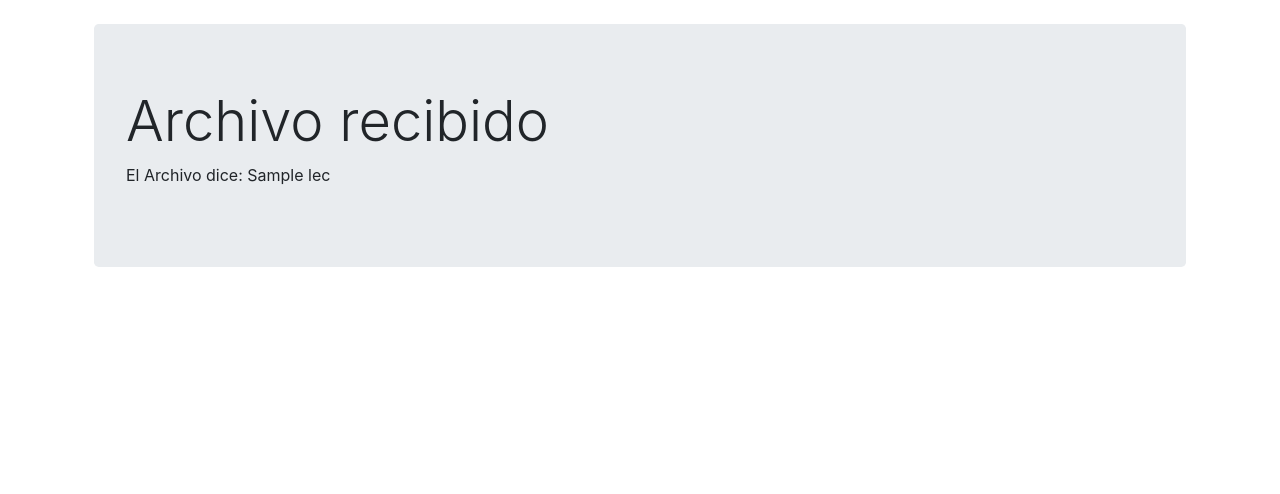
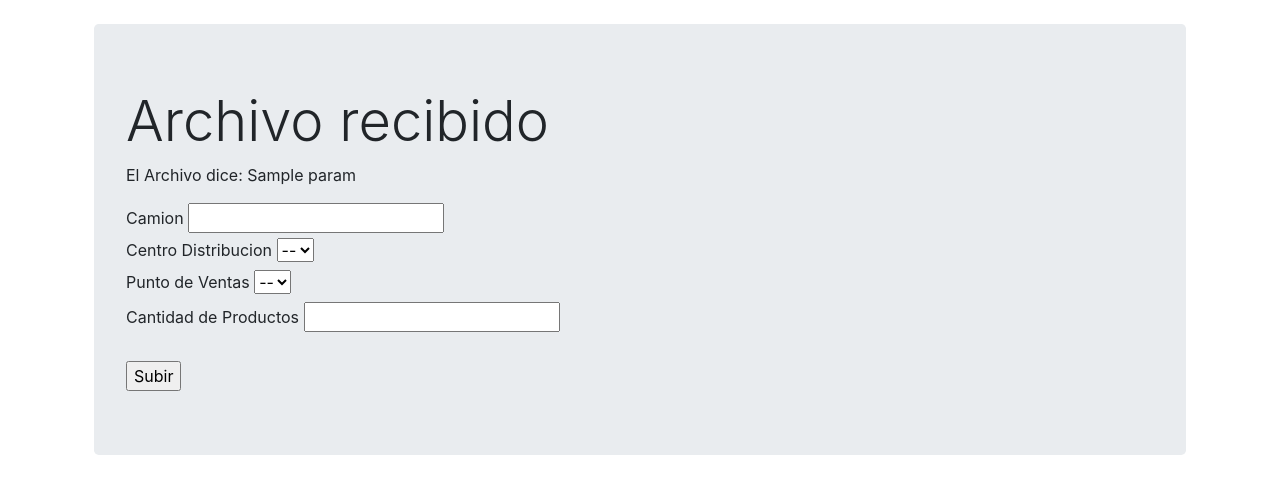
Before and after one commit to JenVPF/Integral_Grafos, a Flask app: template templates/datos.html in a window 1280 px wide. Shown: the part 56-550 px from the top of the page. Run offline with Flask 2, Linux system fonts and the light colour scheme; the template is opened without the code that fills it: values that come from a table or form of the project are taken from there, most other values are stand-ins (such as "Sample title", 1, 10 or a date in 2020); some libraries are stand-ins or nearby versions.

Commit message:
Avance Formulario

```diff
--- a/app.py
+++ b/app.py
@@ -2,8 +2,8 @@ from flask import Flask, render_template, request, redirect, url_for
 #Formulario
 from werkzeug import secure_filename
 #Llamada Funciones
-from forms import UploadForm
-from func import lecturaArchivo
+from forms import UploadForm, DetalleForm
+from func import lecturaArchivo, Parametros
 from config import Config
 
 app = Flask(__name__)
@@ -24,10 +24,30 @@ def about():
         return redirect(url_for('datos'))
     return render_template("about.html", form=form)
 
-@app.route('/datos')
+@app.route('/datos', methods = ['GET', 'POST'])
 def datos():
-    lec = lecturaArchivo(filename)
-    return render_template("datos.html", lec=lec)
+    form = DetalleForm()
+    Param = lecturaArchivo(filename) #Arreglo de Clases
+
+    #Variables
+    List_C = []
+    List_P = []
+    aux = Parametros()
+
+    for i in range(0,len(Param)):
+        aux = Param[i]
+        if aux.T == 'C':
+            List_C.append(aux)
+        else:
+            List_P.append(aux)
+
+
+    if request.method == 'GET' and form.validate_on_submit():
+        camion = form.camion.data
+        centro = form.centro.data
+        punto = form.punto.data
+        productos = form.productos.data
+    return render_template("datos.html", Param=Param, form=form)
 
 if __name__ == '__main__':
     app.run(debug=True)
--- a/forms.py
+++ b/forms.py
@@ -1,9 +1,17 @@
 from flask_wtf import FlaskForm
-from wtforms import SubmitField, FileField
+from wtforms import SubmitField, FileField, IntegerField, SelectField, StringField
+#Guardar, Cargar Archivo, Numero, Lista desplegable, string
 from wtforms.validators import Required
 
 class UploadForm(FlaskForm):
-
     archivo = FileField('Archivo', validators = [Required("Tienes que subir el archivo")])
 
     submit = SubmitField(' Subir ')
+
+class DetalleForm(FlaskForm):
+    camion = StringField('Camion', validators = [])
+    centro = SelectField('Centro Distribucion', choices = [(0,'--')])
+    punto = SelectField('Punto de Ventas', choices = [(0,'--')])
+    productos = IntegerField('Cantidad de Productos', validators = [])
+
+    submit = SubmitField('Subir')
--- a/templates/datos.html
+++ b/templates/datos.html
@@ -3,8 +3,22 @@
 {% block content %}
 
 <div class="jumbotron">
-  <h1 class="display-4">Archivo recibido</h1>
-  <p>El Archivo dice: {{lec}}</p>
+  <div>
+    <h1 class="display-4">Archivo recibido</h1>
+    <p>El Archivo dice: {{Param}}</p>
+  </div>
+
+  <div>
+    <form action="" method="post" enctype="multipart/form-data">
+      {{ form.csrf_token }}
+         {{form.camion.label() }} {{form.camion()}}<br/>
+         {{form.centro.label() }} {{form.centro()}}<br/>
+         {{form.punto.label() }} {{form.punto()}}<br/>
+         {{form.productos.label() }} {{form.productos()}}<br/>
+  		<br/>
+  		  {{form.submit()}}
+    </form>
+  </div>
 </div>
 
 {% endblock%}
```
Also changed, not shown: func.py (+19 -2 lines).
